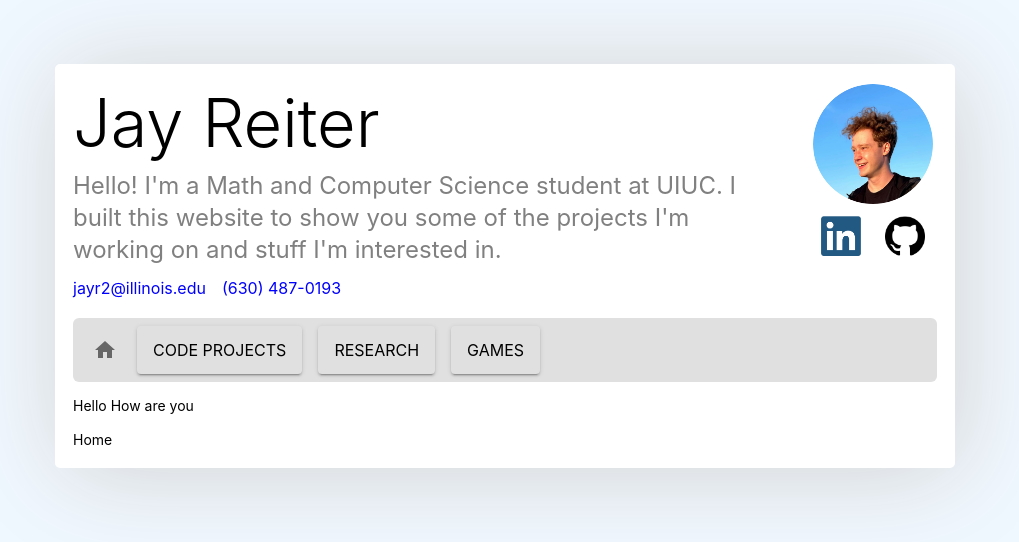
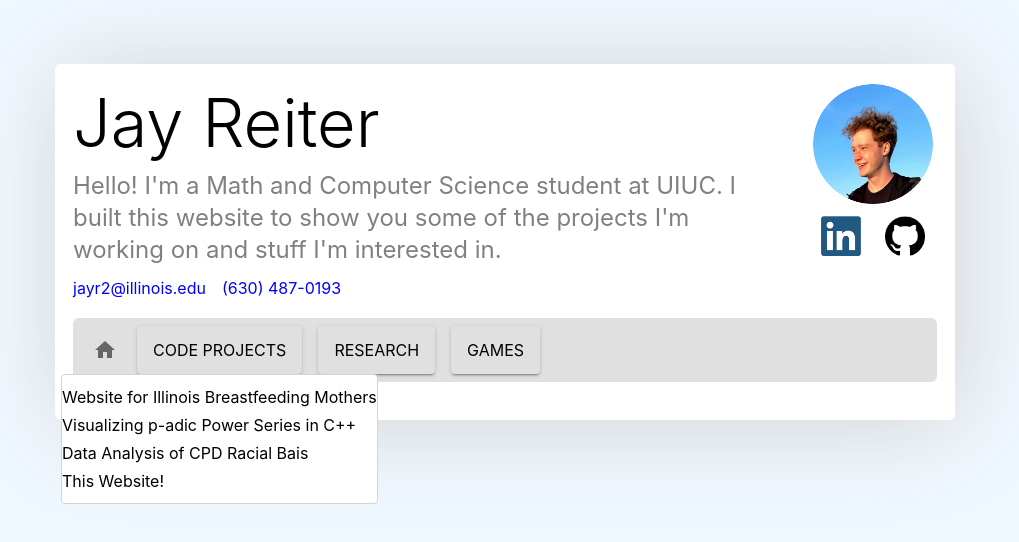
Before and after one commit to jay-reiter/jay-reiter.github.io, a React (Create React App) app: page /games/chess in a window 1280 px wide. Both pictures are taken after a click on the button "CODE PROJECTS". Shown: the top 542 px of the page, without its empty margins (135-1154 px from the left). Built offline with nearby package versions, Linux system fonts and the light colour scheme.

Commit message:
set up react router

```diff
--- a/src/NavigationBar.tsx
+++ b/src/NavigationBar.tsx
@@ -7,13 +7,15 @@ import {
   Menu,
   Typography,
   withStyles,
-  Link,
+  MenuProps,
+  MenuItem,
 } from "@material-ui/core";
 import clsx from "clsx";
 import React, { useState } from "react";
 // import "./NavigationBar.css";
 import HomeIcon from "@material-ui/icons/Home";
 import theme from "./theme/theme";
+import { Link } from "react-router-dom";
 
 interface DropdownLink {
   name: string;
@@ -25,11 +27,16 @@ interface NavButtonProps {
   dropdownContent?: DropdownLink[];
 }
 
-interface StyledMenuProps {}
+export const toRouterPath = (name: string) => {
+  return name.toLowerCase().replaceAll(" ", "-");
+};
 
-const StyledMenu: React.FC<StyledMenuProps> = ({ children }) => (
+const StyledMenu = withStyles({
+  paper: {
+    border: "1px solid #d3d4d5",
+  },
+})((props: MenuProps) => (
   <Menu
-    open={false}
     elevation={0}
     getContentAnchorEl={null}
     anchorOrigin={{
@@ -40,15 +47,17 @@ const StyledMenu: React.FC<StyledMenuProps> = ({ children }) => (
       vertical: "top",
       horizontal: "center",
     }}
-    {...children}
+    {...props}
   />
-);
+));
 
 const NavButton: React.FC<NavButtonProps> = ({ tabName, dropdownContent }) => {
-  const [anchorEl, setAnchorEl] = React.useState(null);
-  const handleClick = (event: any) => {
+  const [anchorEl, setAnchorEl] = React.useState<null | HTMLElement>(null);
+
+  const handleClick = (event: React.MouseEvent<HTMLElement>) => {
     setAnchorEl(event.currentTarget);
   };
+
   const handleClose = () => {
     setAnchorEl(null);
   };
@@ -56,9 +65,10 @@ const NavButton: React.FC<NavButtonProps> = ({ tabName, dropdownContent }) => {
   return (
     <>
       <Button
-        aria-controls='customized-menu'
-        aria-haspopup='true'
-        variant='contained'
+        aria-controls="customized-menu"
+        aria-haspopup="true"
+        variant="contained"
+        color="primary"
         onClick={handleClick}
         style={{
           backgroundColor: "transparent",
@@ -70,21 +80,18 @@ const NavButton: React.FC<NavButtonProps> = ({ tabName, dropdownContent }) => {
           <Typography> {tabName}</Typography>
         </Box>
       </Button>
-
       <StyledMenu
-      // id='customized-menu'
-      // anchorEl={anchorEl}
-      // keepMounted
-      // open={Boolean(anchorEl)}
-      // onClose={handleClose}
+        id="customized-menu"
+        anchorEl={anchorEl}
+        keepMounted
+        open={Boolean(anchorEl)}
+        onClose={handleClose}
       >
-        <Box p={"4px"} display='flex' flexDirection='column '>
         {dropdownContent?.map((elem: DropdownLink) => (
-            <Link href={elem.path}>
-              <Typography variant='subtitle1'>{elem.name}</Typography>
+          <Link to={`/${toRouterPath(tabName)}/${elem.path}`}>
+            <Typography variant="subtitle1">{elem.name}</Typography>
           </Link>
         ))}
-        </Box>
       </StyledMenu>
     </>
   );
@@ -100,29 +107,31 @@ function NavigationBar() {
       p={1}
       mt={2}
       borderRadius={6}
-      display='flex'
+      display="flex"
     >
+      <Link to="/">
         <IconButton style={{ marginRight: "8px" }}>
           <HomeIcon />
         </IconButton>
+      </Link>
       <NavButton
         tabName={"Code Projects"}
         dropdownContent={[
           {
             name: "Website for Illinois Breastfeeding Mothers",
-            path: "/breastfeeding-site",
+            path: "breastfeeding-site",
           },
           {
             name: "Visualizing p-adic Power Series in C++",
-            path: "/PadicVisualization",
+            path: "padic-visualization",
           },
           {
             name: "Data Analysis of CPD Racial Bais",
-            path: "/cpd-racial-bias",
+            path: "cpd-racial-bias",
           },
           {
             name: "This Website!",
-            path: "/website",
+            path: "website",
           },
         ]}
       />
@@ -131,19 +140,19 @@ function NavigationBar() {
         dropdownContent={[
           {
             name: "Quantum Computing and Khovanov Homology",
-            path: "/research/qcat",
+            path: "qcat",
           },
           {
             name: "P-adic Numbers and the Artin Hasse Exponential",
-            path: "/research/padic-artin-hasse",
+            path: "padic-artin-hasse",
           },
         ]}
       />
       <NavButton
         tabName={"Games"}
         dropdownContent={[
-          { name: "Tic-Tac-Toe", path: "/games/TicTacToe" },
-          { name: "Chess", path: "/games/Chess" },
+          { name: "Tic-Tac-Toe", path: "tic-tac-toe" },
+          { name: "Chess", path: "chess" },
         ]}
       />
     </Box>
--- a/src/index.tsx
+++ b/src/index.tsx
@@ -1,5 +1,5 @@
 import React from "react";
-import { Route, BrowserRouter as Router, Switch } from "react-router-dom";
+import { Route, BrowserRouter as Router, Switch, Link } from "react-router-dom";
 
 import TitleBar from "./TitleBar";
 import { Box, CssBaseline, ThemeProvider, useTheme } from "@material-ui/core";
@@ -10,32 +10,26 @@ import ReactDOM from "react-dom";
 
 import "./index.css";
 
-// const Index = () => {
-//   const theme = useTheme();
-//   return (
-//     <>
-//       <TitleBar />
-//       <p>Hello How are you</p>
-//     </>
-//   );
-// };
-
 ReactDOM.render(
   <React.StrictMode>
     <Provider store={store}>
       <ThemeProvider theme={theme}>
         <CssBaseline />
-
         <Router>
           <TitleBar />
-          <p>Hello How are you</p>
           <Switch>
-            <Route path="/">{/* <Home /> */}Home</Route>
-
-            <Route path="/PadicVisualization">padic</Route>
-
-            <Route path="/TicTacToe">tictactoe </Route>
-            <Route path="/Chess">chess </Route>
+            <Route exact path="/">
+              Hooome
+            </Route>
+            <Route exact path="/code-projects/padic-visualization">
+              padic viz
+            </Route>
+            <Route exact path="/games/tic-tac-toe">
+              tictactoe
+            </Route>
+            <Route exact path="/games/chess">
+              chess
+            </Route>
           </Switch>
         </Router>
       </ThemeProvider>
```
Lines whose indentation alone changed are shown as unchanged.
